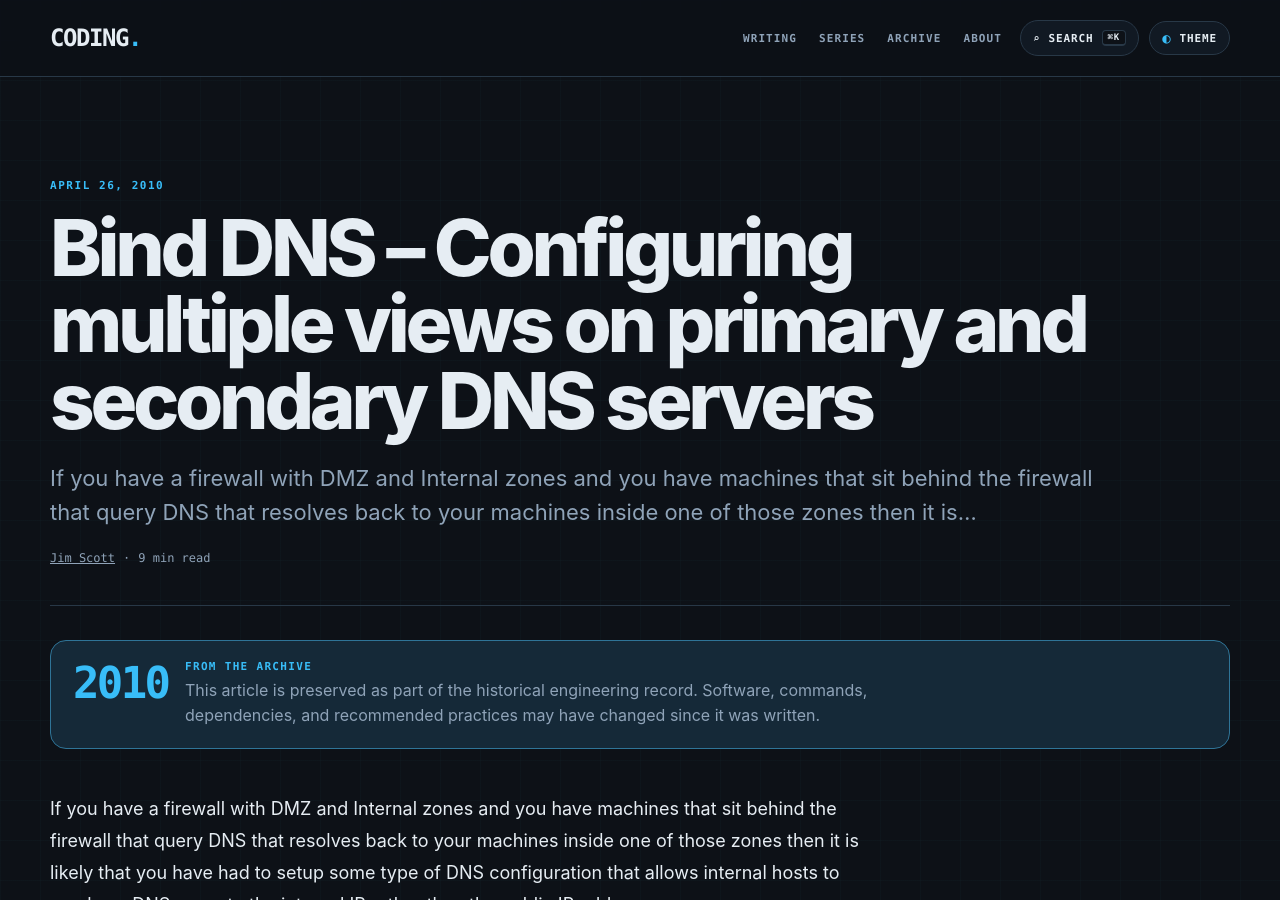
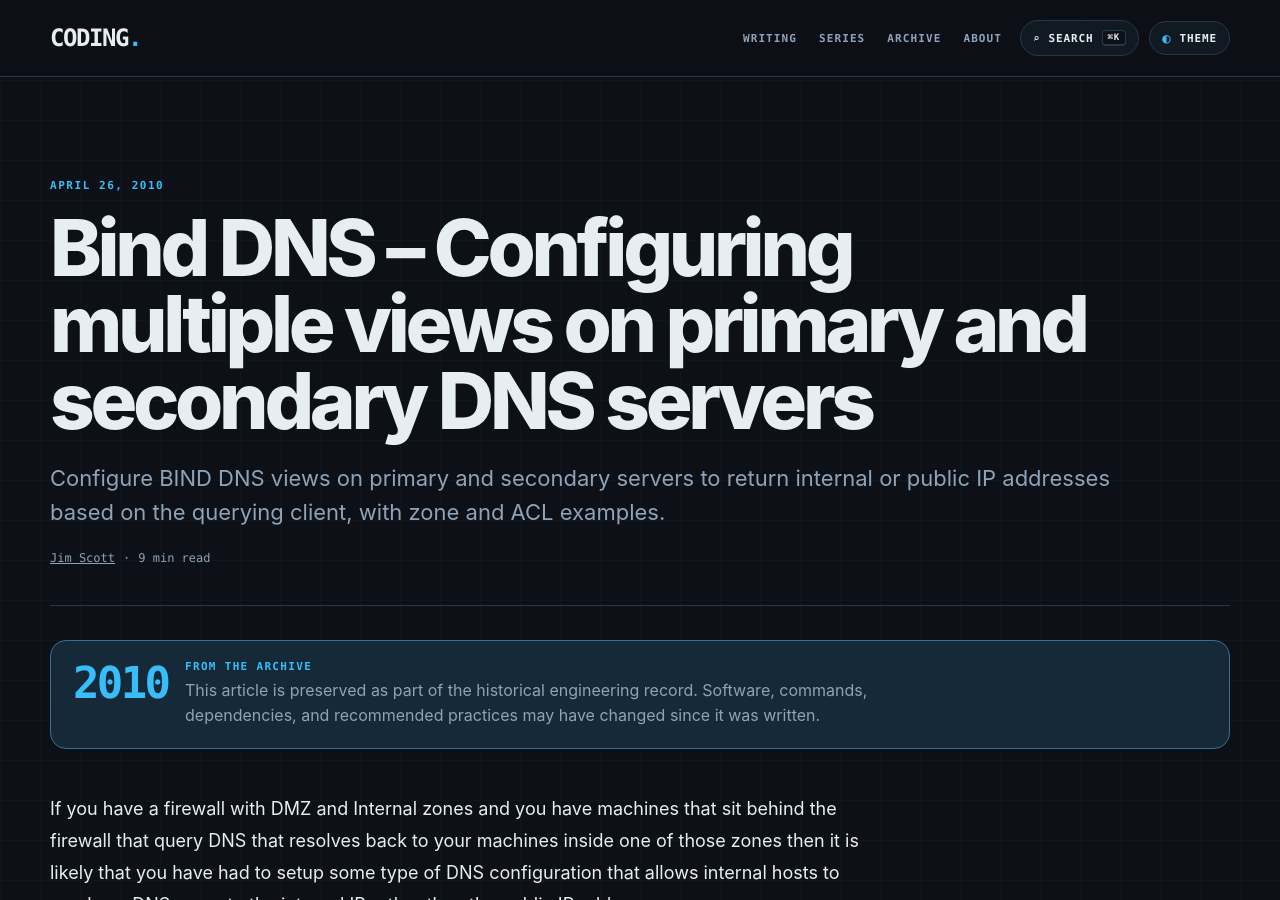
Before and after one commit to infoconex/coding-blog, a Jekyll site: the page built from post/2010/04/26/Bind-DNS-e28093-Configuring-multiple-views-on-primary-and-secondary-DNS-servers/index.md, in a window 1280 px wide and 900 px high. Built offline with Jekyll 4.4.1, drawn with Linux system fonts in a browser that asks for light colours.

Commit message:
SEO: improve unique meta description for post/2010/04/26

```diff
--- a/post/2010/04/26/Bind-DNS-e28093-Configuring-multiple-views-on-primary-and-secondary-DNS-servers/index.md
+++ b/post/2010/04/26/Bind-DNS-e28093-Configuring-multiple-views-on-primary-and-secondary-DNS-servers/index.md
@@ -2,7 +2,7 @@
 
 title: "Bind DNS – Configuring multiple views on primary and secondary DNS servers"
 date: "2010-04-26"
-description: "If you have a firewall with DMZ and Internal zones and you have machines that sit behind the firewall that query DNS that resolves back to your machines inside one of those zones then it is…"
+description: "Configure BIND DNS views on primary and secondary servers to return internal or public IP addresses based on the querying client, with zone and ACL examples."
 tags: []
 slug: "bind-dns-configuring-multiple-views-on-primary-and-secondary-dns-servers"
 author: "Jim Scott"
```
